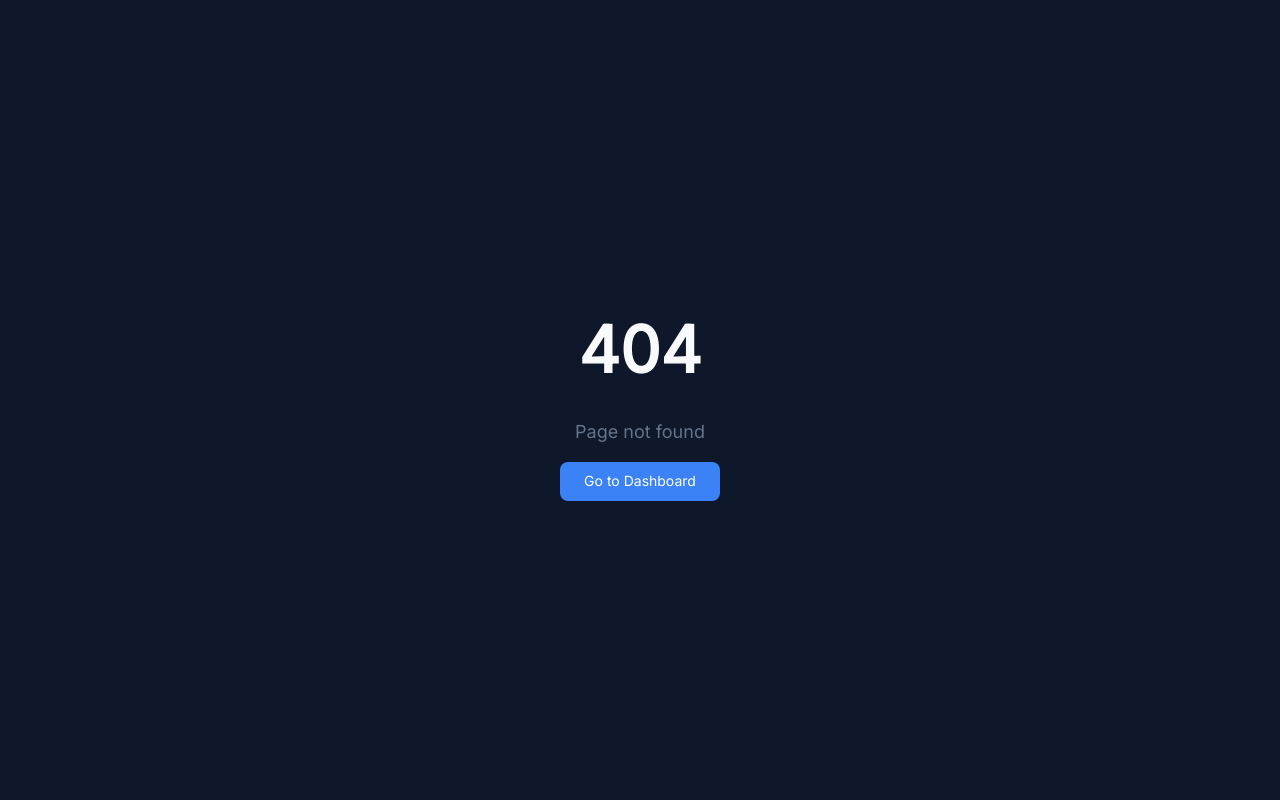
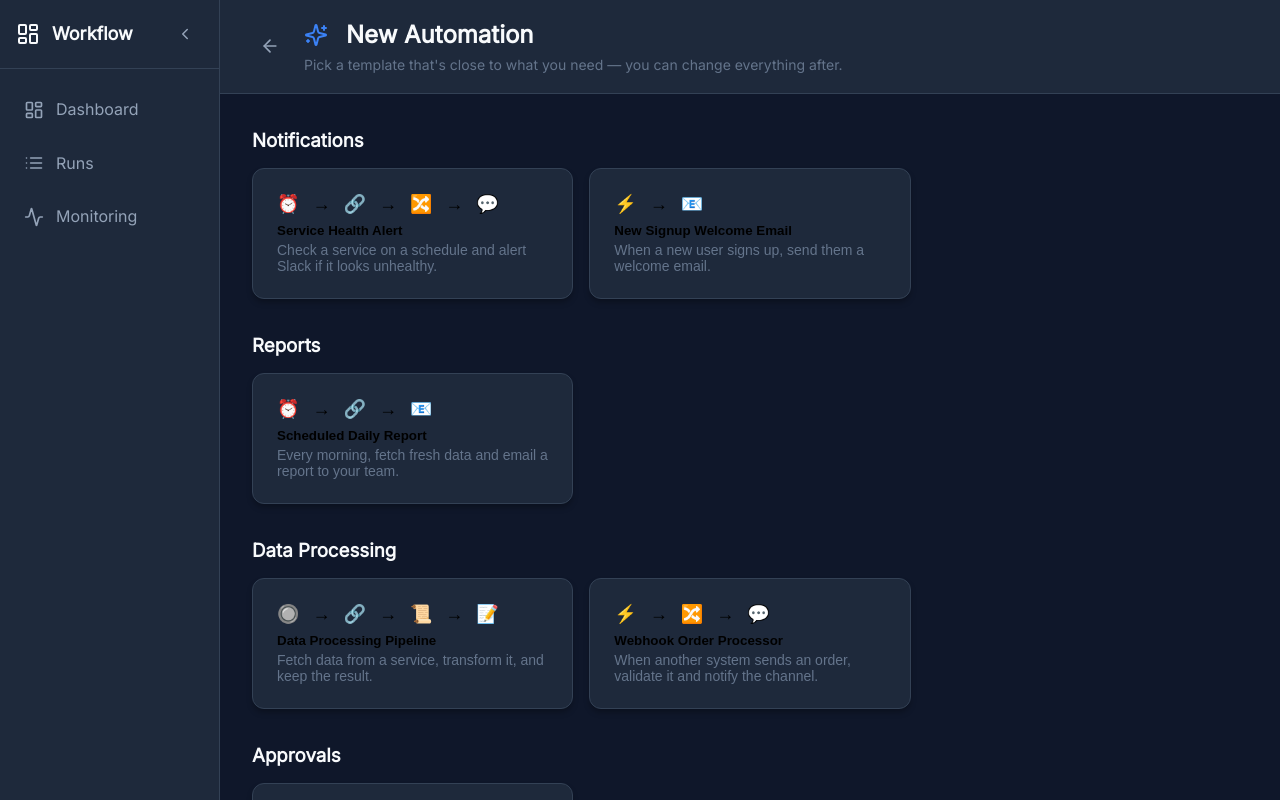
Before and after one commit to phkuod/workflow-automation, a React (Vite) app in the folder frontend/: page /new in a window 1280 px wide. Before the commit this address had no page. Shown: the top 800 px of the page. Built offline with nearby package versions, Linux system fonts and the light colour scheme.

Commit message:
feat: template gallery as the new-automation entry point

```diff
--- a/frontend/src/App.tsx
+++ b/frontend/src/App.tsx
@@ -10,6 +10,7 @@ const DashboardPage = lazy(() => import('./features/dashboard/DashboardPage'));
 const EditorPage = lazy(() => import('./features/editor/EditorPage'));
 const MonitoringPage = lazy(() => import('./features/monitoring/MonitoringPage'));
 const ExecutionsPage = lazy(() => import('./features/executions/ExecutionsPage'));
+const TemplateGalleryPage = lazy(() => import('./features/templates/TemplateGalleryPage'));
 const NotFoundPage = lazy(() => import('./shared/components/NotFoundPage'));
 
 function LoadingFallback() {
@@ -43,6 +44,7 @@ function App() {
               <Route path="/dashboard" element={<MainLayout><DashboardPage /></MainLayout>} />
               <Route path="/monitoring" element={<MainLayout><MonitoringPage /></MainLayout>} />
               <Route path="/executions" element={<MainLayout><ExecutionsPage /></MainLayout>} />
+              <Route path="/new" element={<MainLayout><TemplateGalleryPage /></MainLayout>} />
               {/* Editor pages without sidebar for full-screen editing */}
               <Route path="/editor/:id" element={<EditorPage />} />
               <Route path="/editor" element={<EditorPage />} />
--- a/frontend/src/features/dashboard/DashboardPage.tsx
+++ b/frontend/src/features/dashboard/DashboardPage.tsx
@@ -34,10 +34,6 @@ function DashboardPage() {
     error
   } = useWorkflowStore();
 
-  const [showCreateModal, setShowCreateModal] = useState(false);
-  const [newWorkflowName, setNewWorkflowName] = useState('');
-  const [newWorkflowDesc, setNewWorkflowDesc] = useState('');
-  const [nameTouched, setNameTouched] = useState(false);
   const [executeTarget, setExecuteTarget] = useState<Workflow | null>(null);
 
   useEffect(() => {
@@ -54,21 +50,6 @@ function DashboardPage() {
     }
     return { total: workflows.length, ...counts };
   }, [workflows]);
-
-  const handleCreate = useCallback(async () => {
-    if (!newWorkflowName.trim()) return;
-
-    try {
-      const workflow = await createWorkflow(newWorkflowName, newWorkflowDesc);
-      setShowCreateModal(false);
-      setNewWorkflowName('');
-      setNewWorkflowDesc('');
-      setNameTouched(false);
-      navigate(`/editor/${workflow.id}`);
-    } catch {
-      toast.error('Failed to create automation');
-    }
-  }, [newWorkflowName, newWorkflowDesc, createWorkflow, navigate]);
 
   const handleDelete = useCallback(async (id: string, e: React.MouseEvent) => {
     e.stopPropagation();
@@ -207,7 +188,7 @@ function DashboardPage() {
               style={{ display: 'none' }}
             />
           </label>
-          <button className="btn btn-primary" onClick={() => setShowCreateModal(true)}>
+          <button className="btn btn-primary" onClick={() => navigate('/new')}>
             <Plus size={18} />
             New Automation
           </button>
@@ -260,7 +241,7 @@ function DashboardPage() {
               <p className="text-muted">Create your first automation to get started</p>
               <button
                 className="btn btn-primary mt-4"
-                onClick={() => setShowCreateModal(true)}
+                onClick={() => navigate('/new')}
               >
                 <Plus size={18} />
                 Create Automation
@@ -361,67 +342,6 @@ function DashboardPage() {
           onCancel={() => setExecuteTarget(null)}
         />
       )}
-
-      {/* Create Modal */}
-      {showCreateModal && (
-        <div className="modal-overlay" onClick={() => { setShowCreateModal(false); setNameTouched(false); }}>
-          <div className="modal" role="dialog" aria-modal="true" aria-label="Create New Automation" onClick={(e) => e.stopPropagation()}>
-            <div className="modal-header">
-              <h3 className="modal-title">Create New Automation</h3>
-              <button
-                className="btn btn-ghost btn-icon"
-                onClick={() => { setShowCreateModal(false); setNameTouched(false); }}
-              >
-                ✕
-              </button>
-            </div>
-            <div className="modal-body">
-              <div className="form-group">
-                <label className="form-label">Automation Name</label>
-                <input
-                  type="text"
-                  className="form-input"
-                  placeholder="e.g., Daily Report Generator"
-                  value={newWorkflowName}
-                  onChange={(e) => setNewWorkflowName(e.target.value)}
-                  onBlur={() => setNameTouched(true)}
-                  autoFocus
-                />
-                {nameTouched && !newWorkflowName.trim() && (
-                  <p className="text-sm" style={{ color: 'var(--accent-error)', marginTop: '4px' }}>
-                    Automation name is required
-                  </p>
-                )}
-              </div>
-              <div className="form-group">
-                <label className="form-label">Description (optional)</label>
-                <textarea
-                  className="form-textarea"
-                  placeholder="What does this automation do?"
-                  value={newWorkflowDesc}
-                  onChange={(e) => setNewWorkflowDesc(e.target.value)}
-                  rows={3}
-                />
-              </div>
-            </div>
-            <div className="modal-footer">
-              <button
-                className="btn btn-secondary"
-                onClick={() => { setShowCreateModal(false); setNameTouched(false); }}
-              >
-                Cancel
-              </button>
-              <button
-                className="btn btn-primary"
-                onClick={handleCreate}
-                disabled={!newWorkflowName.trim()}
-              >
-                Create
-              </button>
-            </div>
-          </div>
-        </div>
-      )}
     </div>
   );
 }
--- /dev/null
+++ b/frontend/src/features/templates/TemplateGalleryPage.tsx
@@ -0,0 +1,89 @@
+import { useState } from 'react';
+import { useNavigate } from 'react-router-dom';
+import { ArrowLeft, Plus, Sparkles } from 'lucide-react';
+import { AUTOMATION_TEMPLATES, TEMPLATE_CATEGORIES } from './templates';
+import type { AutomationTemplate } from './templates';
+import { workflowApi } from '../../shared/api/workflowApi';
+import { STEP_TYPE_INFO } from '../../shared/types/workflow';
+import { toast } from '../../shared/stores/toastStore';
+
+function iconSequence(template: AutomationTemplate): string[] {
+  return template.definition.stations
+    .flatMap(s => s.steps)
+    .map(step => STEP_TYPE_INFO[step.type]?.icon ?? '📦');
+}
+
+export default function TemplateGalleryPage() {
+  const navigate = useNavigate();
+  const [isCreating, setIsCreating] = useState(false);
+
+  const createFrom = async (name: string, description: string | undefined, definition: AutomationTemplate['definition']) => {
+    if (isCreating) return;
+    setIsCreating(true);
+    try {
+      const created = await workflowApi.create({ name, description, definition });
+      navigate(`/editor/${created.id}`);
+    } catch {
+      toast.error('Failed to create automation');
+      setIsCreating(false);
+    }
+  };
+
+  return (
+    <div className="layout">
+      <header className="header">
+        <div className="flex items-center gap-4">
+          <button className="btn btn-ghost btn-icon" onClick={() => navigate('/dashboard')} title="Back to dashboard">
+            <ArrowLeft size={20} />
+          </button>
+          <div>
+            <h1 style={{ fontSize: '1.5rem' }}>
+              <Sparkles size={24} style={{ marginRight: '10px', color: 'var(--accent-primary)' }} />
+              New Automation
+            </h1>
+            <p className="text-sm text-muted">Pick a template that's close to what you need — you can change everything after.</p>
+          </div>
+        </div>
+      </header>
+
+      <main className="main-content">
+        {TEMPLATE_CATEGORIES.map(category => {
+          const templates = AUTOMATION_TEMPLATES.filter(t => t.category === category);
+          if (templates.length === 0) return null;
+          return (
+            <section key={category} style={{ marginBottom: '2rem' }}>
+              <h3 style={{ marginBottom: '12px' }}>{category}</h3>
+              <div style={{ display: 'grid', gridTemplateColumns: 'repeat(auto-fill, minmax(260px, 1fr))', gap: '16px' }}>
+                {templates.map(t => (
+                  <button
+                    key={t.id}
+                    className="card"
+                    onClick={() => createFrom(t.name, t.description, t.definition)}
+                    disabled={isCreating}
+                    style={{ textAlign: 'left', cursor: 'pointer', border: '1px solid var(--border-color)' }}
+                  >
+                    <div style={{ fontSize: '18px', marginBottom: '8px', letterSpacing: '4px' }} aria-hidden>
+                      {iconSequence(t).join(' → ')}
+                    </div>
+                    <div style={{ fontWeight: 600, marginBottom: '4px' }}>{t.name}</div>
+                    <div className="text-sm text-muted">{t.description}</div>
+                  </button>
+                ))}
+              </div>
+            </section>
+          );
+        })}
+
+        <section style={{ marginTop: '1rem', paddingTop: '1rem', borderTop: '1px solid var(--border-color)' }}>
+          <button
+            className="btn btn-secondary"
+            onClick={() => createFrom('Untitled Automation', undefined, { stations: [] })}
+            disabled={isCreating}
+          >
+            <Plus size={16} /> Start from scratch
+          </button>
+        </section>
+      </main>
+    </div>
+  );
+}
```
Also changed, not shown: 2 other files (tests, documents, lock files or other folders).
